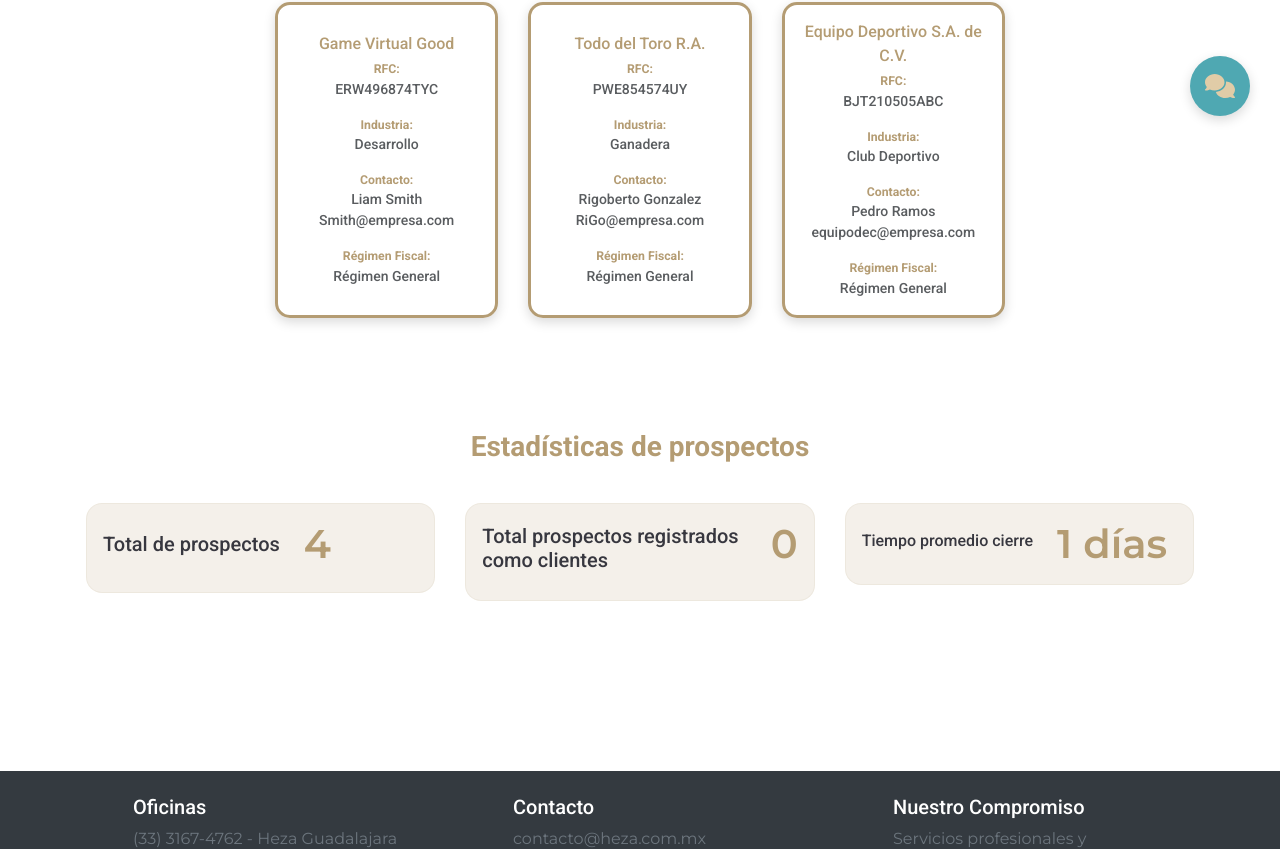
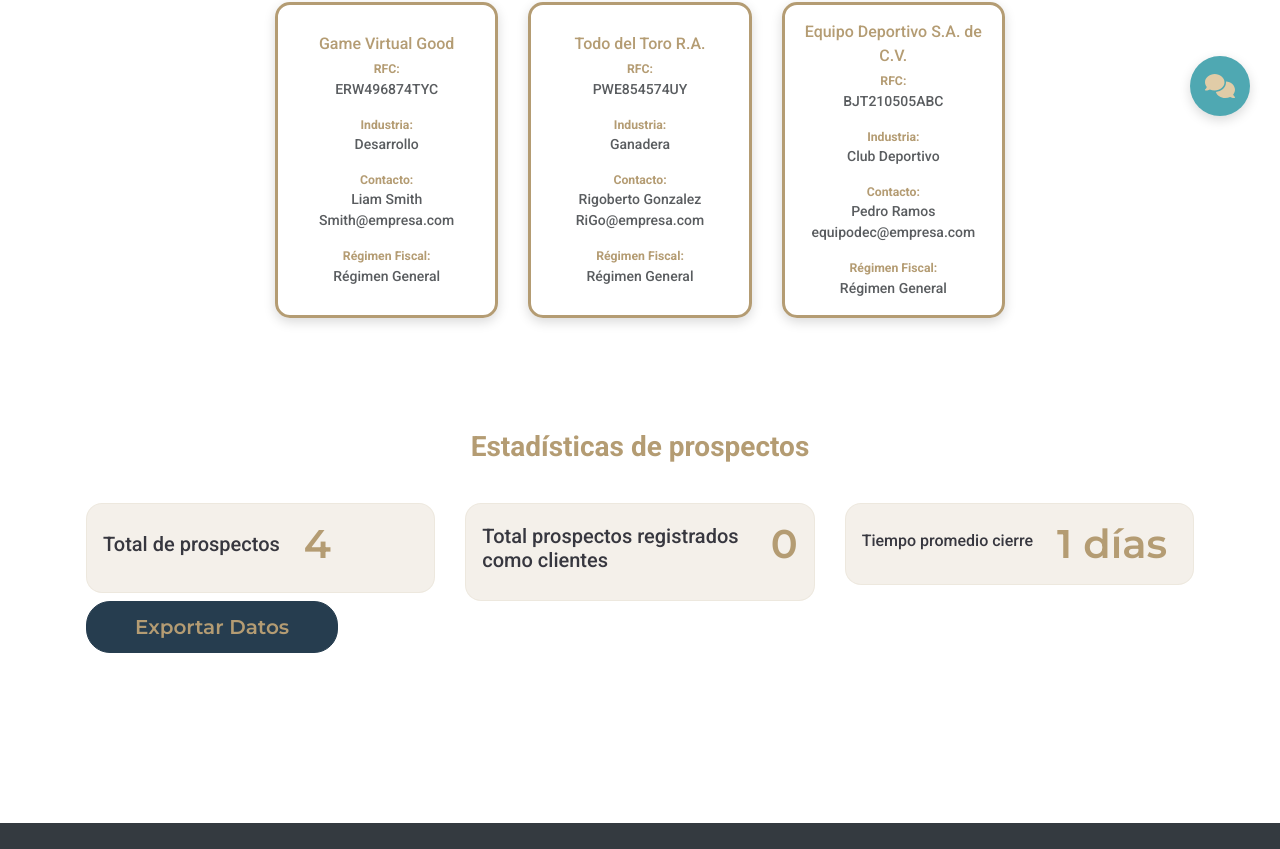
Before and after one commit to Gilbertmax/Web_Heza, a React (Create React App) app in the folder frontend/: page /admin/crm in a window 1280 px wide. Shown: the part 654-1503 px from the top of the page. Built offline with nearby package versions, Linux system fonts and the light colour scheme.

Commit message:
update cmr
creacn del boton exportar y ais

```diff
--- a/frontend/package.json
+++ b/frontend/package.json
@@ -16,6 +16,7 @@
     "@uiw/react-md-editor": "^4.0.5",
     "axios": "^1.8.4",
     "bootstrap": "^5.3.3",
+    "file-saver": "^2.0.5",
     "react": "^19.0.0",
     "react-bootstrap": "^2.10.9",
     "react-dom": "^19.0.0",
@@ -24,7 +25,8 @@
     "react-router-dom": "^7.4.0",
     "react-router-hash-link": "^2.4.3",
     "react-scripts": "^5.0.1",
-    "web-vitals": "^2.1.4"
+    "web-vitals": "^2.1.4",
+    "xlsx": "^0.18.5"
   },
   "scripts": {
     "start": "react-scripts start",
--- a/frontend/src/pages/admin/Crm.jsx
+++ b/frontend/src/pages/admin/Crm.jsx
@@ -1,6 +1,9 @@
 import React, { useState, useEffect } from 'react';
 import { UserPlus } from 'react-feather';
 import { Modal, Button } from 'react-bootstrap';
+import * as XLSX from 'xlsx';
+import { saveAs } from 'file-saver';
+
 
 // Aquí van todos tus prospectos...
 const prospectos = [
@@ -87,7 +90,15 @@ const CMR = () => {
     const [showModal, setShowModal] = useState(false);
     const [clientes, setClientes] = useState([]);
     const [fraseMotivacional, setFraseMotivacional] = useState('');
+    const exportarExcel = () => {
+      const hoja = XLSX.utils.json_to_sheet(prospectos);
+      const libro = XLSX.utils.book_new();
+      XLSX.utils.book_append_sheet(libro, hoja, "Prospectos");
 
+      const excelBuffer = XLSX.write(libro, { bookType: "xlsx", type: "array" });
+      const archivo = new Blob([excelBuffer], { type: "application/octet-stream" });
+      saveAs(archivo, "prospectos.xlsx");
+    };
     useEffect(() => {
       const guardados = JSON.parse(localStorage.getItem('clientes')) || [];
       setClientes(guardados);
@@ -158,7 +169,7 @@ const CMR = () => {
                                     id={`clienteCheck-${index}`}
                                     checked={clientes.includes(prospecto.rfc)}
                                     onChange={() => handleCheckboxClick(prospecto.rfc)}
-                                    />
+                                    /> ya es cliente?
                                 </div>
                               )}
                               {clientes.includes(prospecto.rfc) && (
@@ -220,6 +231,12 @@ const CMR = () => {
                     </div>
                 </div>
                 </div>
+                <button
+                    className="btn btn-primary btn-lg px-5"
+                    style={{ backgroundColor: '#263D4F', borderColor: '#263D4F', borderRadius: '1.5rem' }}
+                    onClick={exportarExcel}
+                  >Exportar Datos
+                </button>
             </div>
         </div>
       </div>
```
Also changed, not shown: 1 other file (tests, documents, lock files or other folders).
